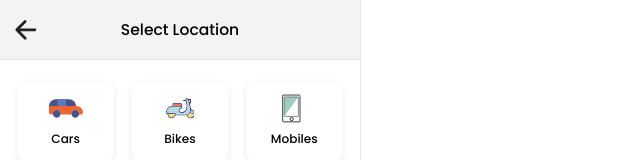
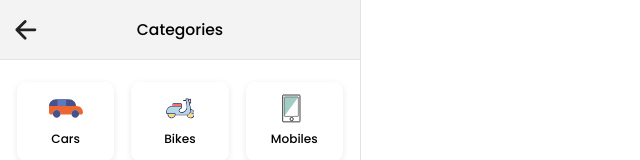
Before and after one commit to 25mohit/rent-property-project-frontend, a Next.js app: page /Category in a window 1280 px wide. Shown: the top 160 px of the page, without its empty margins (0-640 px from the left). Built offline with nearby package versions, Linux system fonts and the light colour scheme.

Commit message:
categories

```diff
--- a/src/app/Category/page.tsx
+++ b/src/app/Category/page.tsx
@@ -16,7 +16,7 @@ const Category = () => {
                     <Link href="/SelectAddress" className="btn backBtn"><IoArrowBack /></Link>
                 </div>
                 <div className="col centerTitle">
-                    <h5 className='dTitle textLimit l1'>Select Location</h5>
+                    <h5 className='dTitle textLimit l1'>Categories</h5>
                 </div>
                 <div className="col"></div>
             </div>
```
